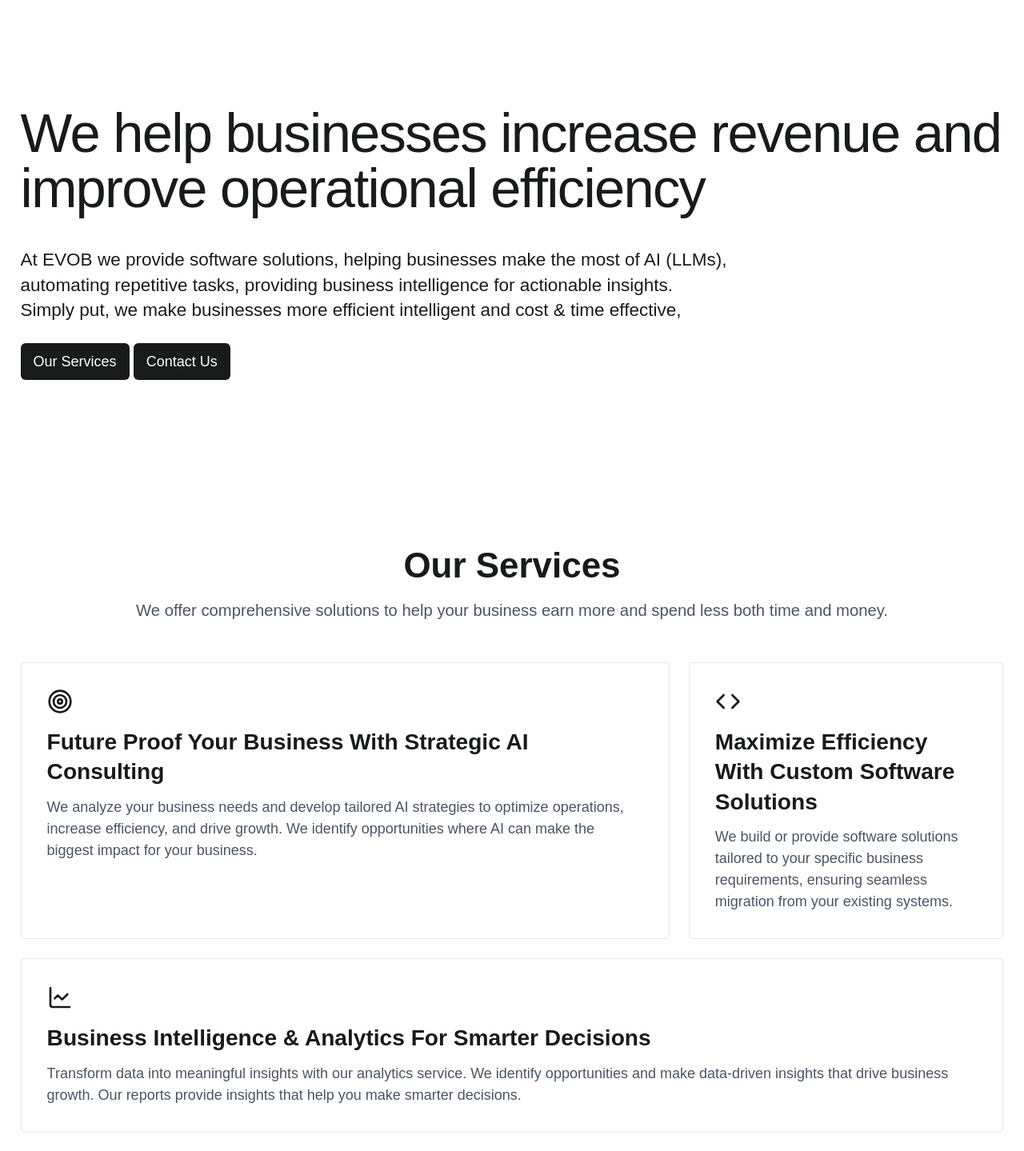
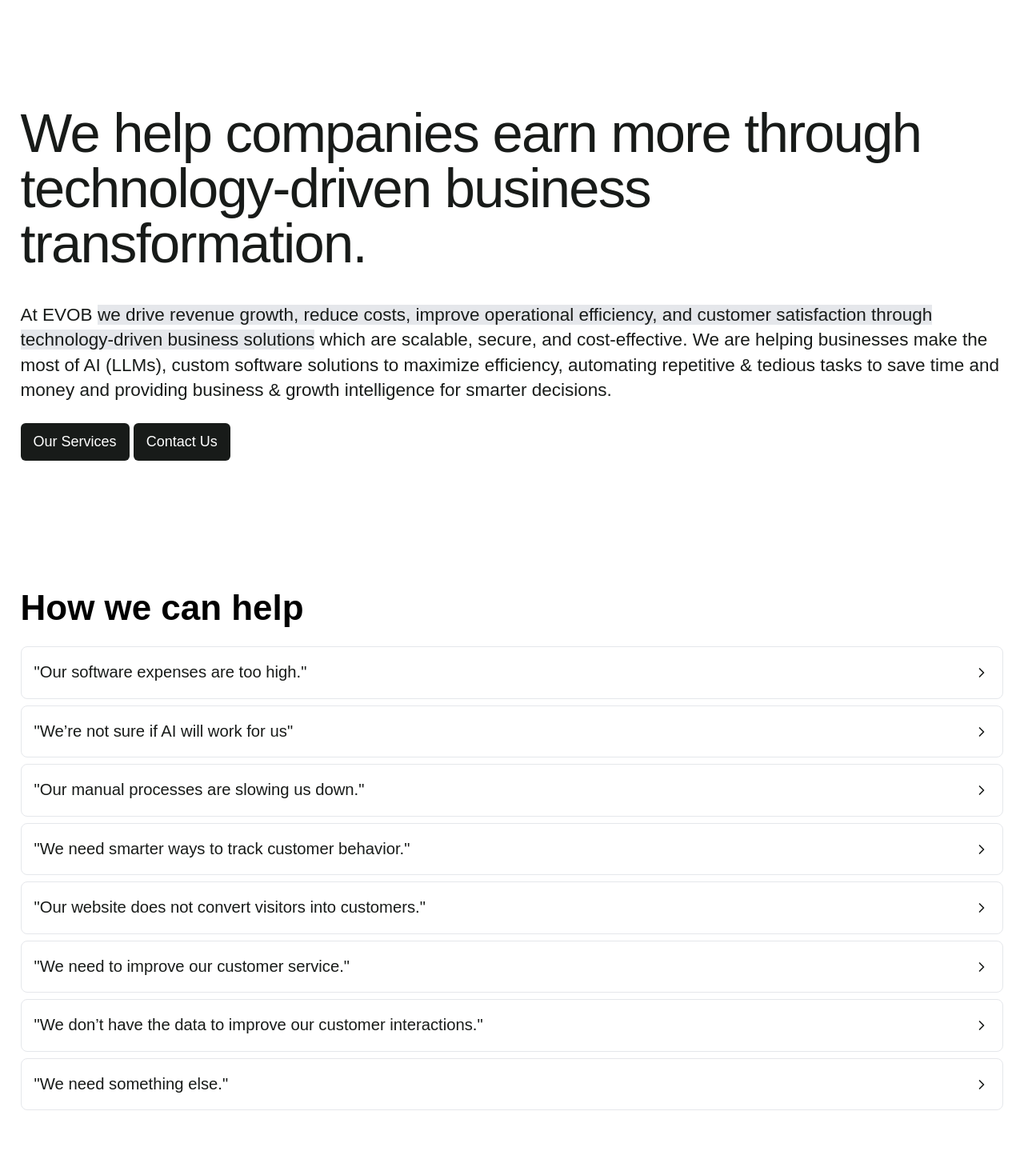
Before and after one commit to cagansen-git/EVOB, a SvelteKit app: page / in a window 1280 px wide. Shown: the part 120-1559 px from the top of the page at 80% size. Built offline with nearby package versions, Linux system fonts and the light colour scheme.

Commit message:
refactor: update content and structure in HeadingSection, Navbar, Questions, and main page

```diff
--- a/src/components/HeadingSection.svelte
+++ b/src/components/HeadingSection.svelte
@@ -1,13 +1,20 @@
 <script>
-    import Button from './Button.svelte';
+	import Button from './Button.svelte';
 </script>
-<main class="my-2xl md:my-[10rem] ">
-	<h1 class="my-xl text-4xl font-light md:text-6xl tracking-tight">
+
+<main class="my-2xl md:my-[10rem]">
+	<h1 class="my-xl text-4xl font-light tracking-tight md:text-6xl">
 		<!-- Driving Business Growth with Technology, Automation & AI -->
-		We help businesses increase revenue and improve operational efficiency	</h1>
+		We help companies earn more through technology-driven business transformation.
+	</h1>
 	<h2 class="my-lg text-xl">
-		At EVOB we provide software solutions, helping businesses make the most of AI (LLMs), <br /> automating repetitive tasks,
-		providing business intelligence for actionable insights. <br /> Simply put, we make businesses more efficient intelligent and cost & time effective,
+		At EVOB <span class="bg-gray-200"
+			>we drive revenue growth, reduce costs, improve operational efficiency, and customer
+			satisfaction through technology-driven business solutions
+		</span>
+		which are scalable, secure, and cost-effective. We are helping businesses make the most of AI (LLMs),
+		custom software solutions to maximize efficiency,
+		automating repetitive & tedious tasks to save time and money and providing business & growth intelligence for smarter decisions.
 	</h2>
 	<Button link="/services" text="Our Services"></Button>
 	<Button link="/contact" text="Contact Us"></Button>
--- a/src/components/Navbar.svelte
+++ b/src/components/Navbar.svelte
@@ -72,7 +72,7 @@
 		content: '';
 		position: absolute;
 		width: 0;
-		height: 1.2px;
+		height: 2px;
 		bottom: -4px;
 		left: 0;
 		background-color: currentColor;
--- a/src/components/Questions.svelte
+++ b/src/components/Questions.svelte
@@ -1,8 +1,10 @@
 <script>
+// @ts-nocheck
+
 	import { ChevronRight } from '@lucide/svelte';
 
 	// State to track which accordion item is active
-	let activeIndex = $state(0);
+	let activeIndex = $state(null); // Changed to null to allow closing
 
 	// Accordion data with titles and content
 	const accordionItems = $state([
@@ -41,55 +43,51 @@
 
 	},
 	{
-			title: '"I have more questions."',
+		title: '"We need something else."',
 		content: "We’re happy to help! Book a free consultation, and we’ll answer any questions you have about AI, automation, software optimization, and how we can support your business. No commitment—just clarity."
 
 	},
-
 	]);
 
 	// Function to handle accordion item click
-	/**
-	 * @param {number} index
-	 */
 	function handleAccordionClick(index) {
-		activeIndex = index;
+		activeIndex = activeIndex === index ? null : index; // Toggle functionality
 	}
 </script>
 
-<section class="py-3xl pb-xl">
-	<h3 class="mb-6 text-3xl font-semibold text-black md:text-4xl">Do you have Questions?</h3>
+<section class="">
+	<h3 class="mb-6 text-3xl font-semibold text-black md:text-4xl">How we can help</h3>
 
-	<div class="flex flex-col gap-6 lg:flex-row">
-		<!-- Accordion section (left side) -->
-		<div class="w-full lg:w-1/2">
+	<div class="flex flex-col gap-2">
 		{#each accordionItems as item, index}
 			<div
-					class="border-b border-gray-200 last:border-b-0"
+				class="border border-gray-200 rounded-lg overflow-hidden"
 				data-testid={`accordion-item-${index}`}
 			>
 				<button
-						class="focus:ring-primary-500 flex w-full items-center justify-between py-4 text-left font-medium transition-all duration-200 hover:bg-gray-50 focus:ring-2 focus:ring-offset-2 focus:outline-none cursor-pointer"
+					class="focus:ring-primary-500 flex w-full items-center justify-between p-4 text-left font-medium transition-all duration-200 hover:bg-gray-50  focus:outline-none cursor-pointer"
 					onclick={() => handleAccordionClick(index)}
 					aria-expanded={activeIndex === index}
 					aria-controls={`content-${index}`}
 				>
-						<span>{item.title}</span>
+					<span class="text-lg">{item.title}</span>
 					<ChevronRight
-							class={`h-5 w-5 transition-transform duration-200 ${activeIndex === index ? 'rotate-90' : ''}`}
+						class={`h-5 w-5 transition-transform duration-200 ${
+							activeIndex === index ? 'rotate-90' : ''
+						}`}
 						aria-hidden="true"
 					/>
 				</button>
+
+				{#if activeIndex === index}
+					<div
+						id={`content-${index}`}
+						class="px-4 pb-4 prose max-w-none "
+					>
+						<p class="text-gray-700">{item.content}</p>
+					</div>
+				{/if}
 			</div>
 		{/each}
 	</div>
-
-		<!-- Content section (right side) -->
-		<div class="w-full rounded-lg bg-gray-50 p-6 lg:w-1/2">
-			<div id={`content-${activeIndex}`} class="prose max-w-none ">
-				<h4 class="mb-4 text-xl font-semibold">{accordionItems[activeIndex].title}</h4>
-				<p>{accordionItems[activeIndex].content}</p>
-			</div>
-		</div>
-	</div>
 </section>
--- a/src/routes/+page.svelte
+++ b/src/routes/+page.svelte
@@ -7,7 +7,7 @@
 </script>
 
 <HeadingSection></HeadingSection>
+<Questions></Questions>
+<OurValues></OurValues>
 <ServicesSection></ServicesSection>
-<Questions></Questions>
 <Button link="mailto:contact@evob.tech" text="Contact Us"></Button>
-<OurValues></OurValues>
```
Lines whose indentation alone changed are shown as unchanged.
